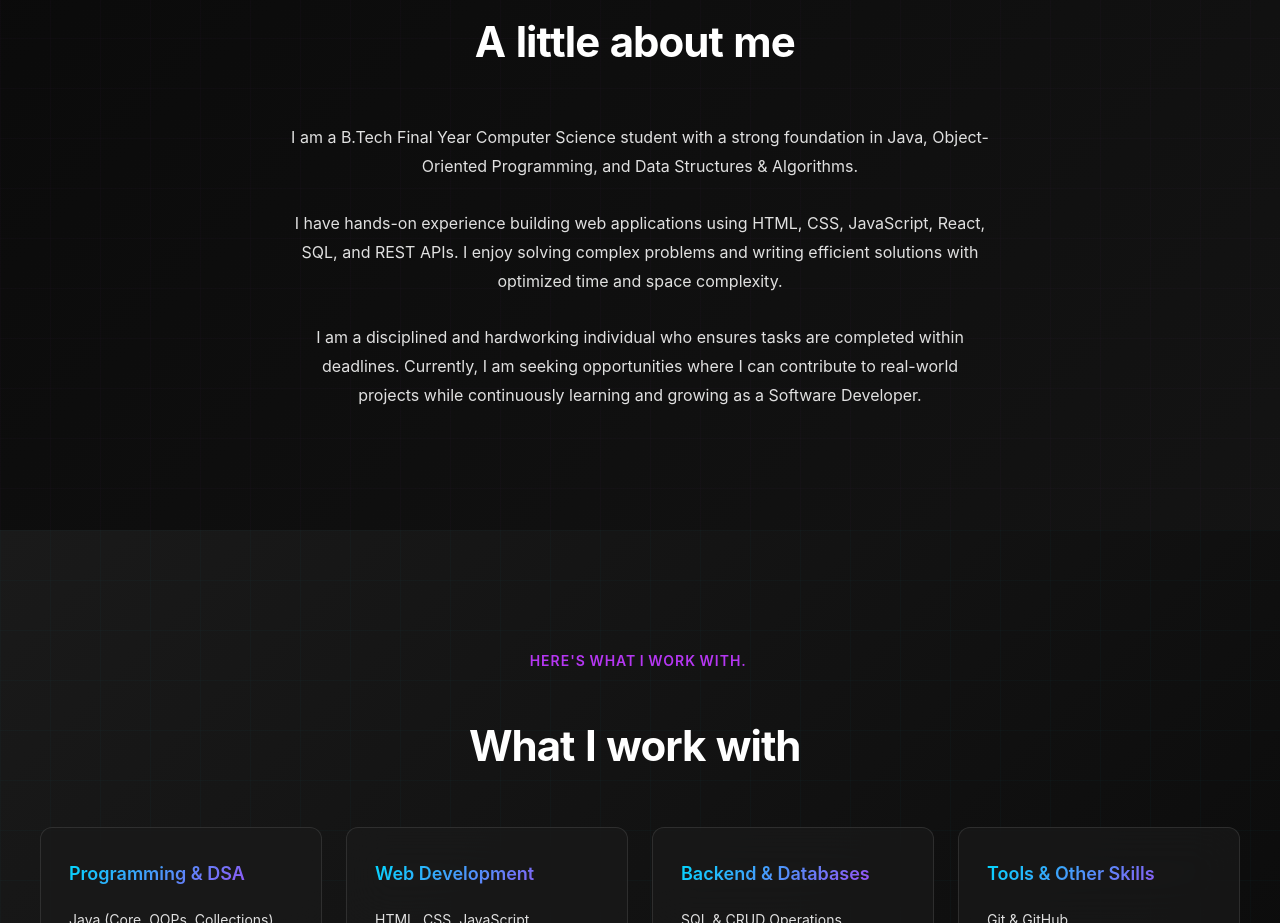
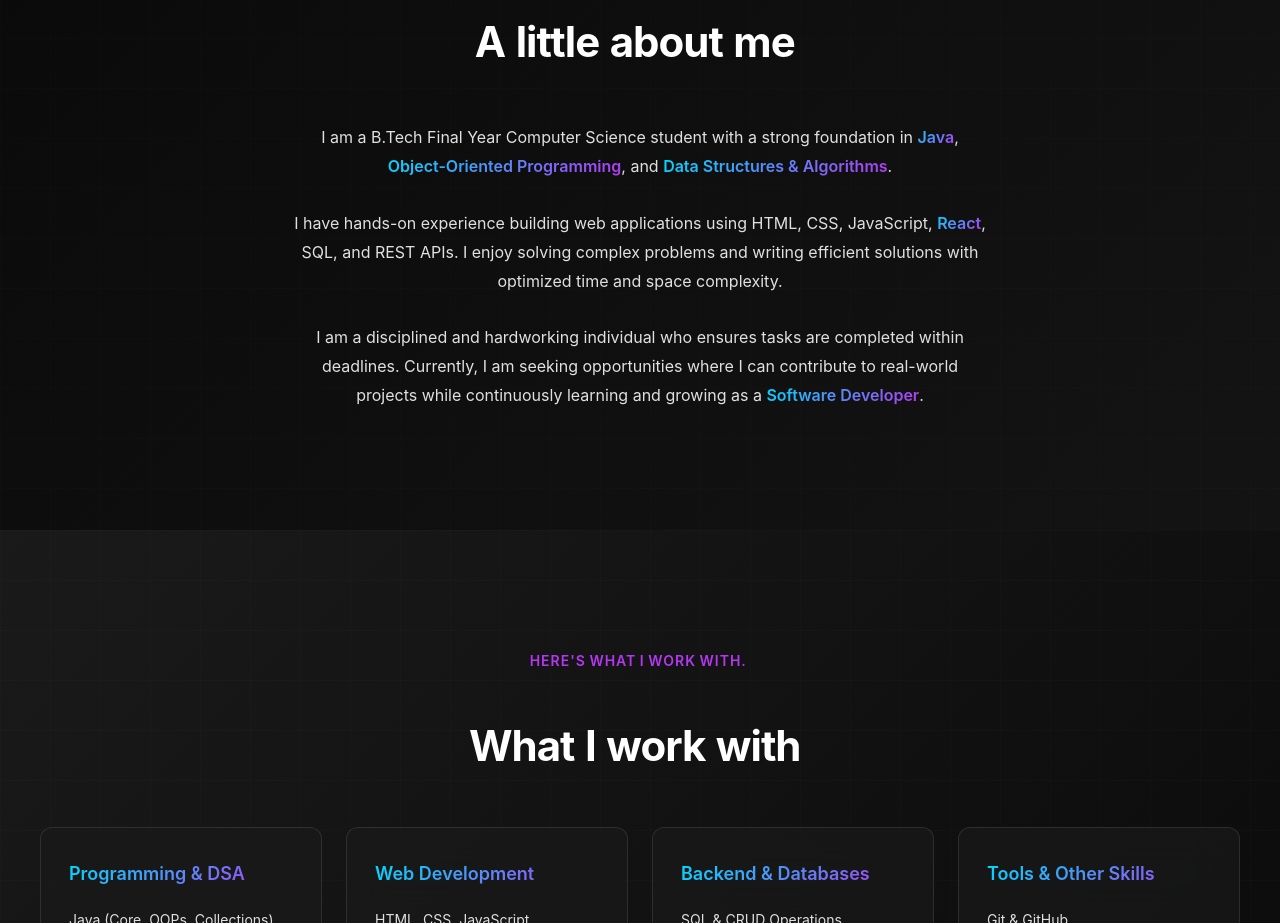
Before and after one commit to charanramagiri/portfolio, a React (Vite) app: page / in a window 1280 px wide. Shown: the part 900-1823 px from the top of the page. Built offline with nearby package versions, Linux system fonts and the light colour scheme.

Commit message:
about section text udated

```diff
--- a/src/components/About/About.css
+++ b/src/components/About/About.css
@@ -59,6 +59,19 @@
     margin-bottom: 0;
 }
 
+.highlight {
+    background: linear-gradient(135deg, var(--accent-primary), var(--accent-secondary));
+    -webkit-background-clip: text;
+    -webkit-text-fill-color: transparent;
+    background-clip: text;
+    font-weight: 600;
+    transition: opacity 0.3s ease;
+}
+
+.highlight:hover {
+    opacity: 0.8;
+}
+
 @media (max-width: 768px) {
     .about {
         padding: 80px 20px;
--- a/src/components/About/About.jsx
+++ b/src/components/About/About.jsx
@@ -64,15 +64,15 @@ function About() {
         <AnimatedText text="A little about me" as="h2" />
 
         <motion.p variants={itemVariant}>
-          I am a B.Tech Final Year Computer Science student with a strong foundation in Java, Object-Oriented Programming, and Data Structures & Algorithms.
+          I am a B.Tech Final Year Computer Science student with a strong foundation in <span className="highlight">Java</span>, <span className="highlight">Object-Oriented Programming</span>, and <span className="highlight">Data Structures & Algorithms</span>.
         </motion.p>
 
         <motion.p variants={itemVariant}>
-          I have hands-on experience building web applications using HTML, CSS, JavaScript, React, SQL, and REST APIs. I enjoy solving complex problems and writing efficient solutions with optimized time and space complexity.
+          I have hands-on experience building web applications using HTML, CSS, JavaScript, <span className="highlight">React</span>, SQL, and REST APIs. I enjoy solving complex problems and writing efficient solutions with optimized time and space complexity.
         </motion.p>
 
         <motion.p variants={itemVariant}>
-          I am a disciplined and hardworking individual who ensures tasks are completed within deadlines. Currently, I am seeking opportunities where I can contribute to real-world projects while continuously learning and growing as a Software Developer.
+          I am a disciplined and hardworking individual who ensures tasks are completed within deadlines. Currently, I am seeking opportunities where I can contribute to real-world projects while continuously learning and growing as a <span className="highlight">Software Developer</span>.
         </motion.p>
 
       </div>
```
